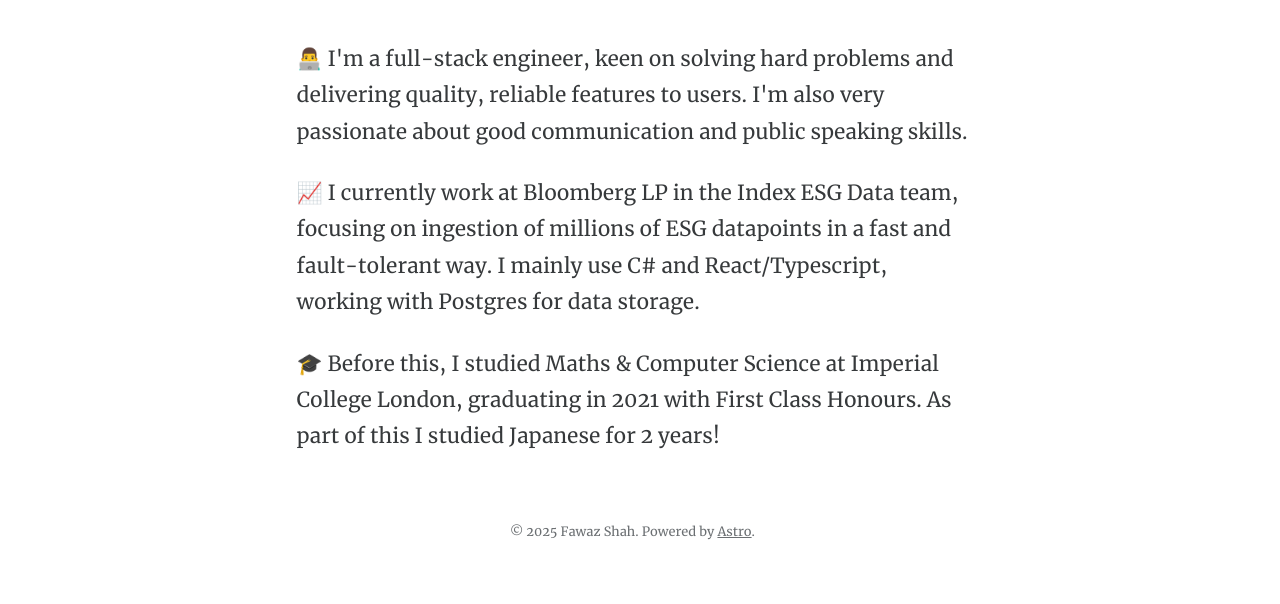
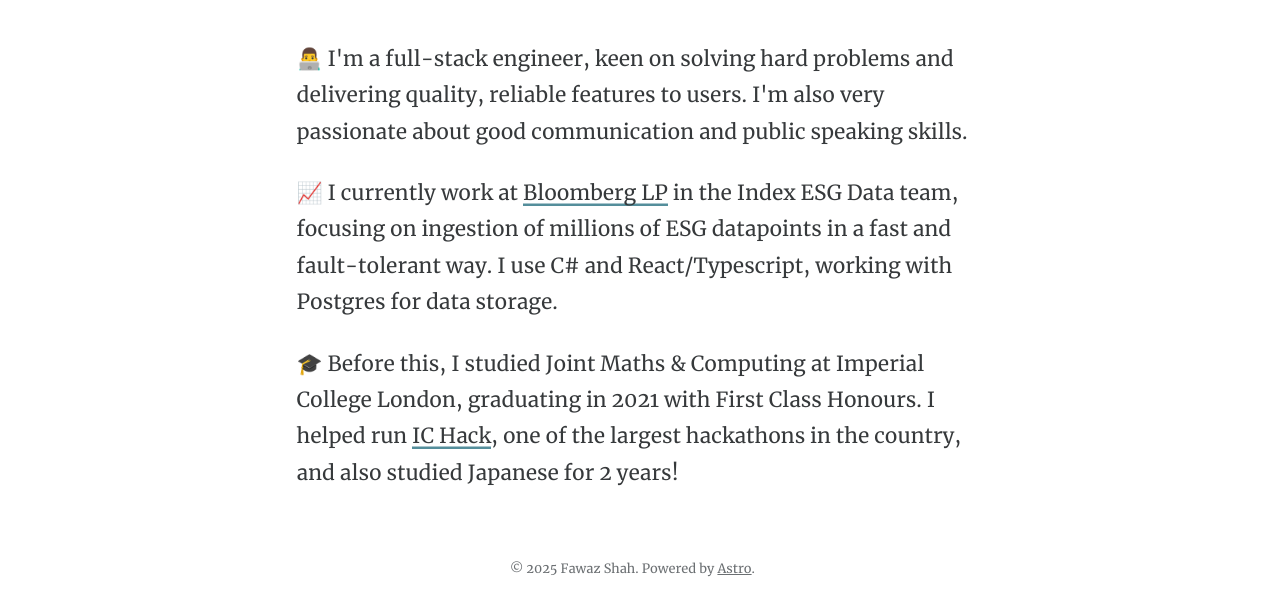
Before and after one commit to fawazshah/personal-website, an Astro site: page /about-me in a window 1280 px wide. Shown: the part 255-859 px from the top of the page. Before the commit the page ends 822 px from the top, so only its background shows below. Built offline with nearby package versions, Linux system fonts and the light colour scheme; Astro itself is replaced by a stand-in of ours.

Commit message:
Add links, and IC Hack

```diff
--- a/src/pages/about-me.astro
+++ b/src/pages/about-me.astro
@@ -10,8 +10,8 @@
   <div class="container">
     <h1>About Me</h1>
     <p>👨‍💻 I'm a full-stack engineer, keen on solving hard problems and delivering quality, reliable features to users. I'm also very passionate about good communication and public speaking skills.</p>
-    <p>📈 I currently work at Bloomberg LP in the Index ESG Data team, focusing on ingestion of millions of ESG datapoints in a fast and fault-tolerant way. I mainly use C# and React/Typescript, working with Postgres for data storage.</p>
-    <p>🎓 Before this, I studied Maths & Computer Science at Imperial College London, graduating in 2021 with First Class Honours. As part of this I studied Japanese for 2 years!</p>
+    <p>📈 I currently work at <a href="https://www.bloomberg.com/company/values/tech-at-bloomberg/" target=_blank">Bloomberg LP</a> in the Index ESG Data team, focusing on ingestion of millions of ESG datapoints in a fast and fault-tolerant way. I use C# and React/Typescript, working with Postgres for data storage.</p>
+    <p>🎓 Before this, I studied Joint Maths & Computing at Imperial College London, graduating in 2021 with First Class Honours. I helped run <a href="https://ichack.org/" target="_blank">IC Hack</a>, one of the largest hackathons in the country, and also studied Japanese for 2 years!</p>
   </div>
 </BaseLayout>
 
```
